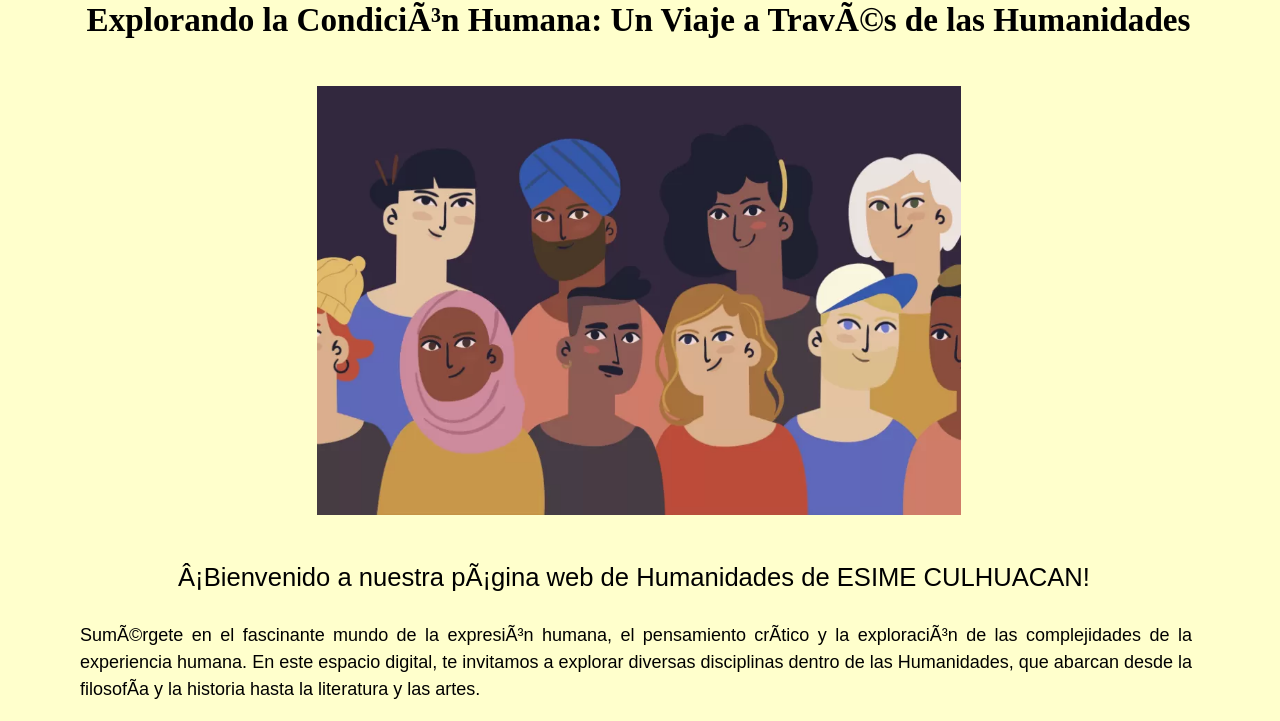
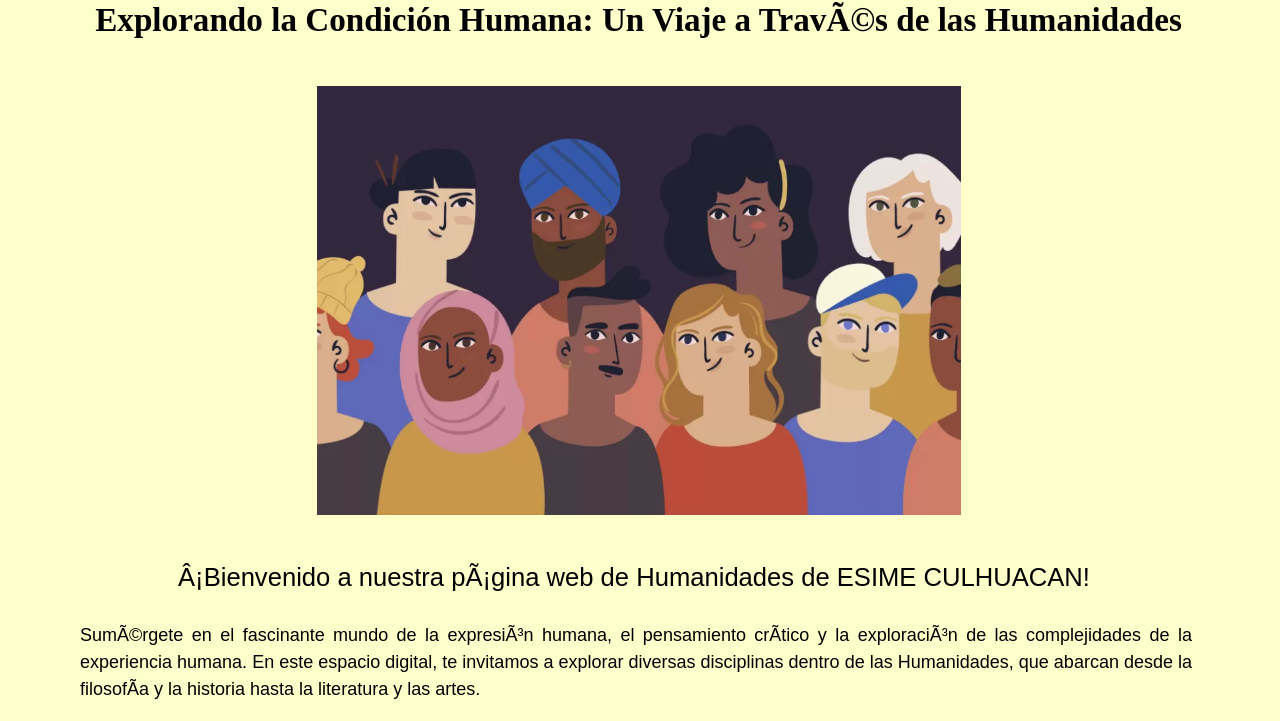
Before and after one commit to ACAESIMECU1932/Paginaweb-Humanidades-ESIMECU, a plain HTML site: page index.html in a window 1280 px wide. Shown: the part 239-960 px from the top of the page. Drawn offline with Linux system fonts and the light colour scheme.

Commit message:
Update index.html

```diff
--- a/index.html
+++ b/index.html
@@ -9,7 +9,7 @@
 <div style="text-align: center; width: 1341px;"><img style="width: 132px; height: 189px;" alt="IPN" src="logotipo_ipn.png"><img style="width: 1018px; height: 219px;" alt="ACADEMIA" src="GIF1_ACA.gif"><img style="width: 187px; height: 194px;" alt="ESIME" src="logo_esime.png">
 <div style="margin-left: 0px; width: 1342px;">
 <p class="MsoNormal" style="line-height: 150%; width: 1277px;"><big style="font-weight: bold;"><big><big><big>Explorando
-la Condici</big></big></big></big><span style="color: rgb(73, 73, 73); font-family: Poppins,Helvetica,Arial,sans-serif; font-size: 17px; font-style: normal; font-weight: 400; letter-spacing: 0.3px; orphans: 2; text-align: center; text-indent: 0px; text-transform: none; widows: 2; word-spacing: 0px; white-space: normal; background-color: rgb(255, 255, 255); display: inline ! important; float: none;"></span><big style="font-weight: bold;"><big><big><big>ón Humana: Un Viaje a Través
+la Condici</big></big></big></big><span style="color: rgb(73, 73, 73); font-family: Poppins,Helvetica,Arial,sans-serif; font-size: 17px; font-style: normal; font-weight: 400; letter-spacing: 0.3px; orphans: 2; text-align: center; text-indent: 0px; text-transform: none; widows: 2; word-spacing: 0px; white-space: normal; background-color: rgb(255, 255, 255); display: inline ! important; float: none;"></span><big style="font-weight: bold;"><big><big><big>&oacute;n Humana: Un Viaje a Través
 de las&nbsp;Humanidades</big></big></big></big><br>
 <br>
 <br>
```
